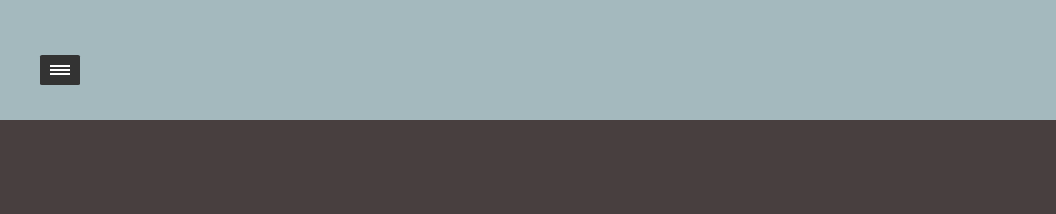
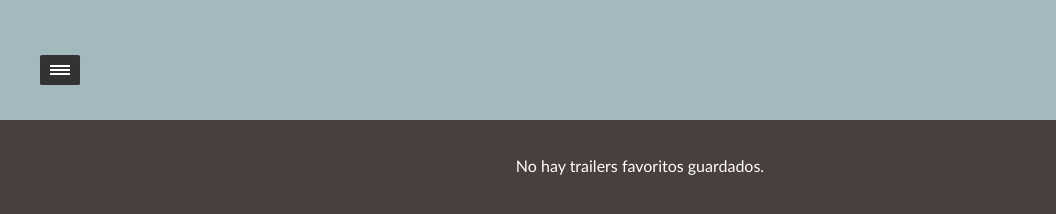
Before and after one commit to EduardoCR31/proyectomision2, a plain HTML site: page favoritos.html in a window 1280 px wide. Shown: the full height of the page, 0-1056 px from the left. Drawn offline with Linux system fonts and the light colour scheme.

Commit message:
cambios2

```diff
--- a/favoritos.html
+++ b/favoritos.html
@@ -53,6 +53,6 @@
     </section>
 
     <script src="APP JS/app.js"></script>
-    <script src="../EduardoCR31.github.io-main/APP JS/favoritos.js"></script>
+    <script src="APP JS/favoritos.js"></script>
 </body>
 </html>
```
